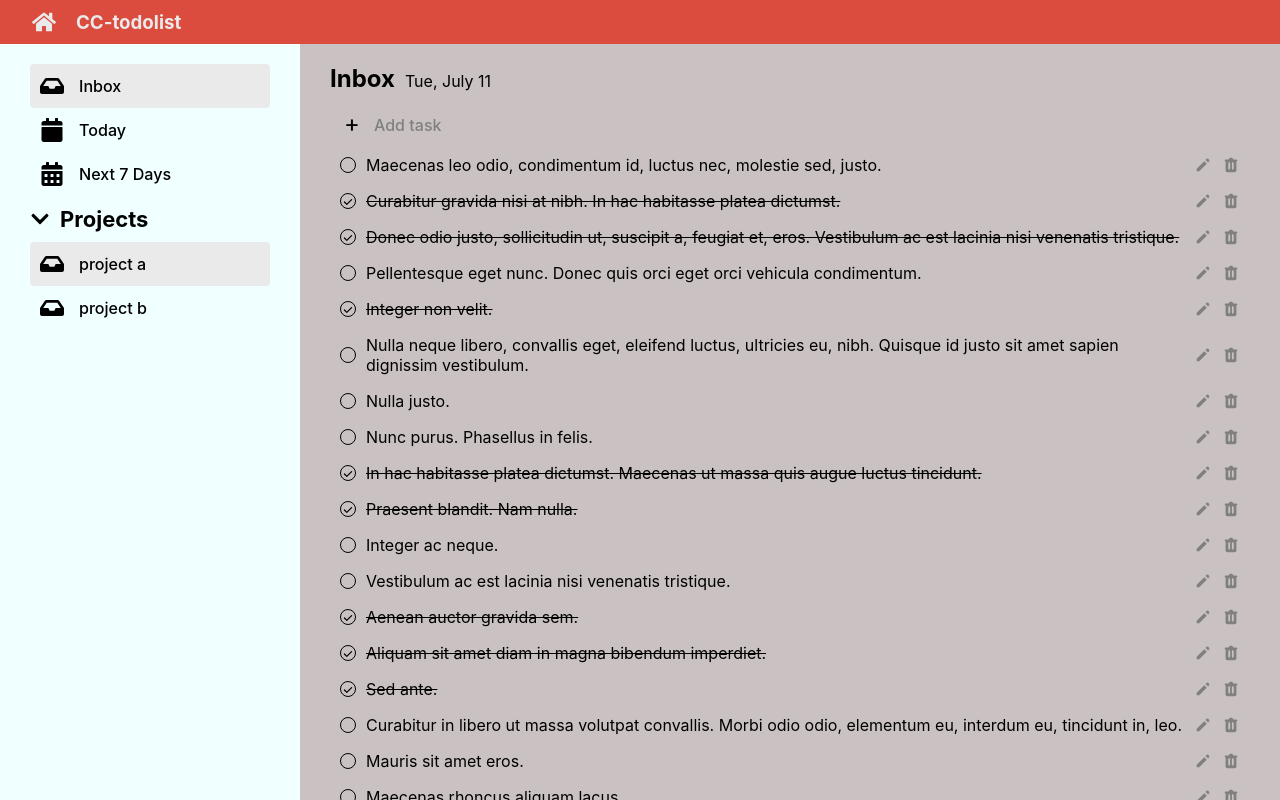
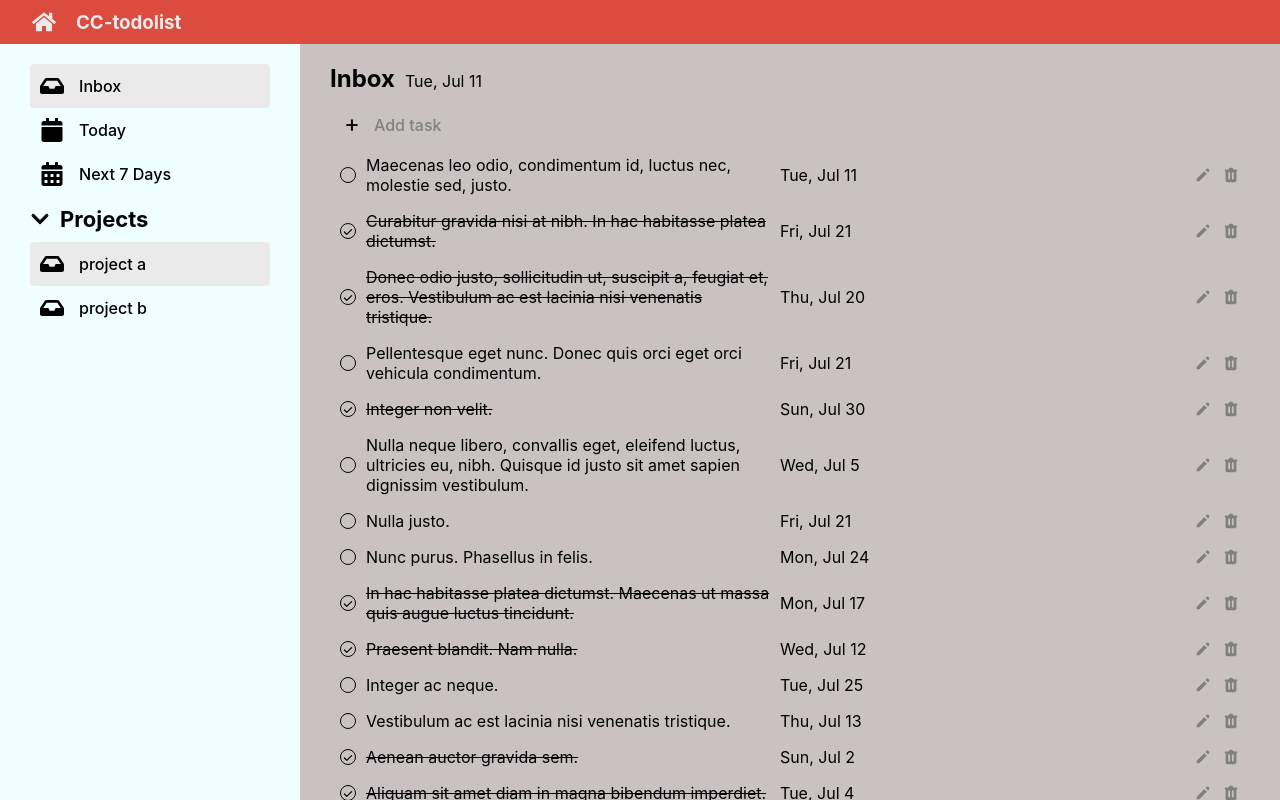
Before and after one commit to grimoll2e/CC14-Todolist, a React (Create React App) app: page / in a window 1280 px wide. Built offline with nearby package versions, Linux system fonts and the light colour scheme.

Commit message:
finish Util date function

```diff
--- a/src/components/Todo/TodoForm.jsx
+++ b/src/components/Todo/TodoForm.jsx
@@ -9,7 +9,6 @@ TodoForm.propTypes = {
     onEditTodo:PropTypes.func,
     todo:PropTypes.oneOfType([
         PropTypes.object,
-        undefined,
     ])
 }
 
--- a/src/components/Todo/TodoHeader.jsx
+++ b/src/components/Todo/TodoHeader.jsx
@@ -1,14 +1,13 @@
 import styles from './TodoHeader.module.scss'
+import { getFormattedDate } from '../../utils/DateUtils';
+
 
 export function TodoHeader() {
-
-    const now = new Date()
-    const options = { weekday: 'short', month: 'long', day: 'numeric' };
 
     return (
         <div className={styles.header}>
             <h1>Inbox</h1>
-            <p>{now.toLocaleDateString('en-US', options)}</p>
+            <p>{getFormattedDate(Date.now())}</p>
         </div>
     )
 }
--- a/src/components/Todo/TodoItem.jsx
+++ b/src/components/Todo/TodoItem.jsx
@@ -2,6 +2,8 @@ import styles from './TodoItem.module.scss'
 import { useState } from 'react';
 import { HiCheck, HiPencil, HiTrash } from "react-icons/hi";
 import { TodoForm } from './TodoForm';
+import {getFormattedDate} from '../../utils/DateUtils'
+
 
 export function TodoItem({todo,onEditTodo,onDelete}) {
     //isCheck = status Done
@@ -35,6 +37,7 @@ export function TodoItem({todo,onEditTodo,onDelete}) {
                 <HiCheck className={CheckStyles} />
             </div>
             <p className={taskStyle}>{todo.task}</p>
+            <p>{getFormattedDate(todo.due_date)}</p>
             <div className={styles.edit__icon} onClick={handleOpenEdit}>
                 <HiPencil />
             </div>
--- /dev/null
+++ b/src/utils/DateUtils.js
@@ -0,0 +1,10 @@
+export const getFormattedDate = (dateTime) => {
+    const dayObj = new Date(dateTime)
+    const options = {
+        weekday: 'short',
+        month: 'short',
+        day: 'numeric'
+    };
+  let formattedDateStr = dayObj.toLocaleDateString('en-US', options);
+  return formattedDateStr;
+};
```
